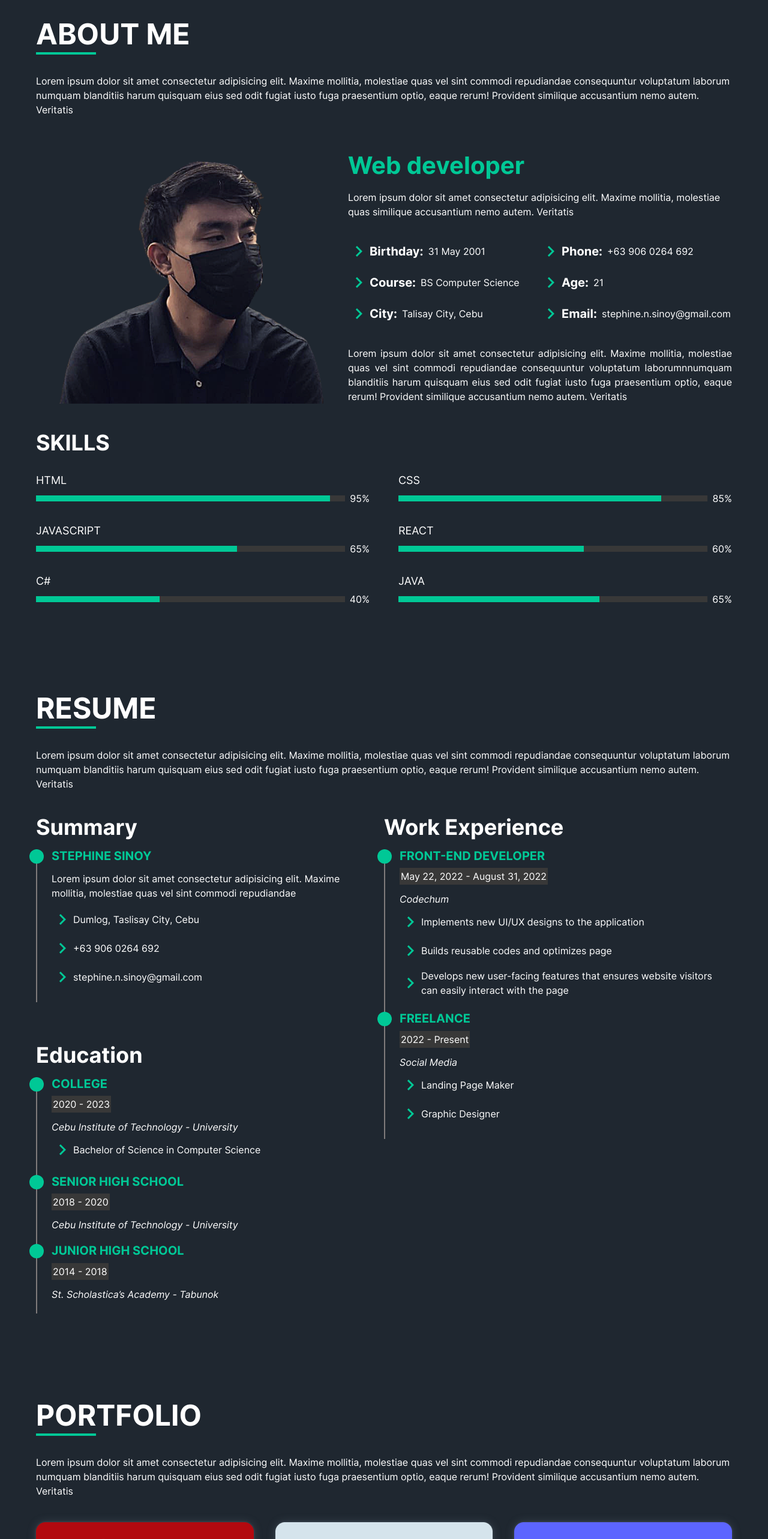
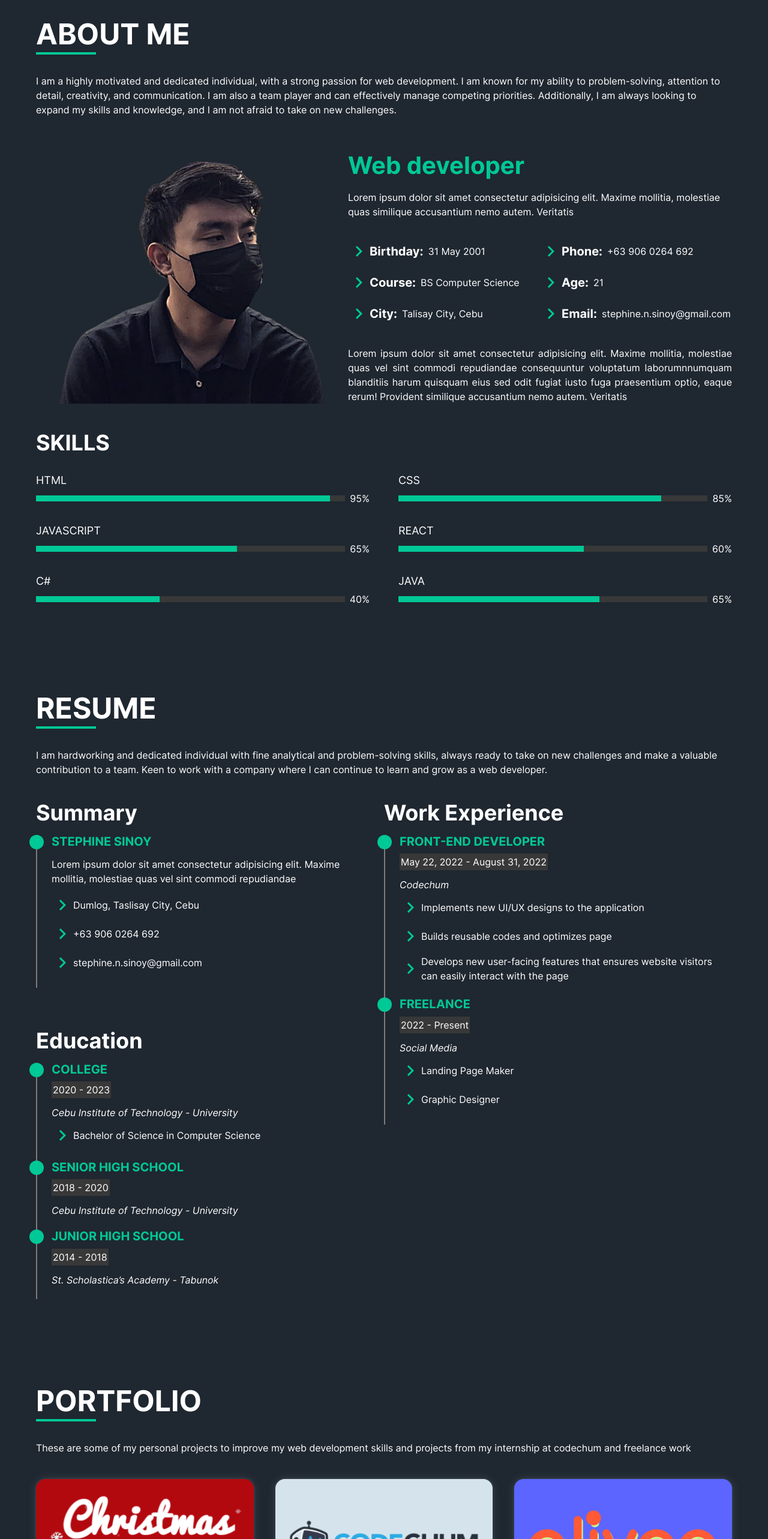
Before and after one commit to TpenXsinoy/my-portfolio, a React (Create React App) app: page /my-portfolio in a window 1280 px wide. Shown: the part 840-3406 px from the top of the page at 60% size. Built offline with nearby package versions, Linux system fonts and the light colour scheme.

Commit message:
Update section subinfo

```diff
--- a/src/app-globals/SectionSubinfo.js
+++ b/src/app-globals/SectionSubinfo.js
@@ -1,10 +1,10 @@
 const SUB_INFO = {
   ABOUT:
-    "Lorem ipsum dolor sit amet consectetur adipisicing elit. Maxime mollitia, molestiae quas vel sint commodi repudiandae consequuntur voluptatum laborum numquam blanditiis harum quisquam eius sed odit fugiat iusto fuga praesentium optio, eaque rerum! Provident similique accusantium nemo autem. Veritatis",
+    "I am a highly motivated and dedicated individual, with a strong passion for web development. I am known for my ability to problem-solving, attention to detail, creativity, and communication. I am also a team player and can effectively manage competing priorities. Additionally, I am always looking to expand my skills and knowledge, and I am not afraid to take on new challenges.",
   RESUME:
-    "Lorem ipsum dolor sit amet consectetur adipisicing elit. Maxime mollitia, molestiae quas vel sint commodi repudiandae consequuntur voluptatum laborum numquam blanditiis harum quisquam eius sed odit fugiat iusto fuga praesentium optio, eaque rerum! Provident similique accusantium nemo autem. Veritatis",
+    "I am hardworking and dedicated individual with fine analytical and problem-solving skills, always ready to take on new challenges and make a valuable contribution to a team. Keen to work with a company where I can continue to learn and grow as a web developer.",
   PORTFOLIO:
-    "Lorem ipsum dolor sit amet consectetur adipisicing elit. Maxime mollitia, molestiae quas vel sint commodi repudiandae consequuntur voluptatum laborum numquam blanditiis harum quisquam eius sed odit fugiat iusto fuga praesentium optio, eaque rerum! Provident similique accusantium nemo autem. Veritatis",
+    "These are some of my personal projects to improve my web development skills and projects from my internship at codechum and freelance work ",
 };
 
 export default SUB_INFO;
```
